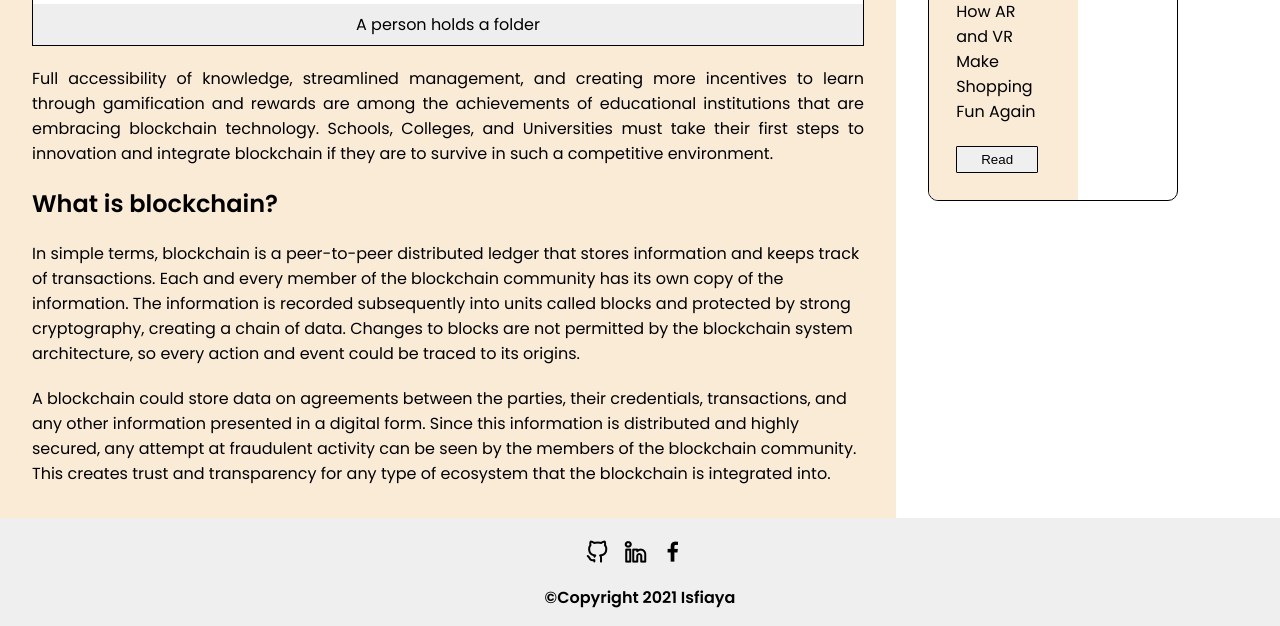
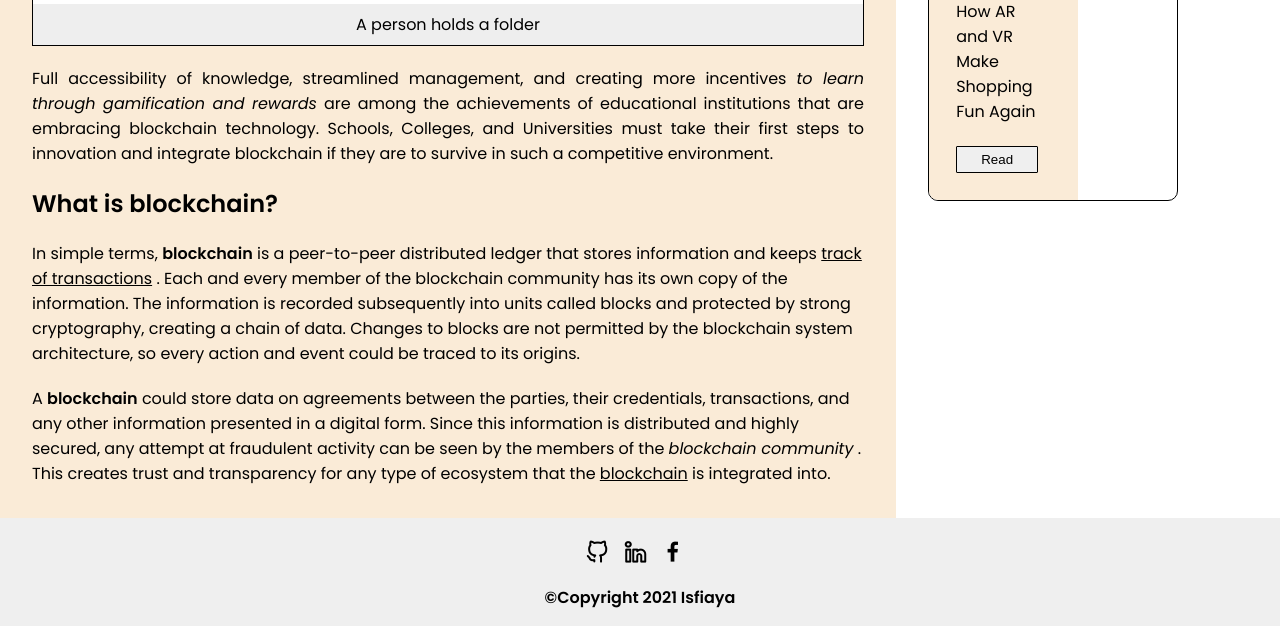
Before and after one commit to isfiaya/blog-udacity, a plain HTML site: page blog.html in a window 1280 px wide. Shown: the part 721-1347 px from the top of the page. Drawn offline with nearby package versions, Linux system fonts and the light colour scheme.

Commit message:
add: <b> <em> <u> tags

```diff
--- a/blog.html
+++ b/blog.html
@@ -37,20 +37,21 @@
         <figcaption>A person holds a folder</figcaption>
       </figure>
       <p class='main__paragraph'>Full accessibility of knowledge, streamlined management, and creating more
-        incentives to learn through gamification and rewards are among the achievements of educational
+        incentives <em>to learn through gamification and rewards</em> are among the achievements of educational
         institutions that are embracing blockchain technology. Schools, Colleges, and Universities must take
         their first steps to innovation and integrate blockchain if they are to survive in such a
         competitive environment.</p>
       <h2>What is blockchain?</h2>
-      <p>In simple terms, blockchain is a peer-to-peer distributed ledger that stores information and keeps
-        track of transactions. Each and every member of the blockchain community has its own copy of the
+      <p>In simple terms, <b>blockchain</b> is a peer-to-peer distributed ledger that stores information and keeps
+        <u>track of transactions</u> . Each and every member of the blockchain community has its own copy of the
         information. The information is recorded subsequently into units called blocks and protected by
         strong cryptography, creating a chain of data. Changes to blocks are not permitted by the blockchain
-        system architecture, so every action and event could be traced to its origins.</p>
-      <p>A blockchain could store data on agreements between the parties, their credentials, transactions, and
+        system architecture, so every action and event could be traced to its origins.
+      </p>
+      <p>A <b>blockchain</b> could store data on agreements between the parties, their credentials, transactions, and
         any other information presented in a digital form. Since this information is distributed and highly
-        secured, any attempt at fraudulent activity can be seen by the members of the blockchain community.
-        This creates trust and transparency for any type of ecosystem that the blockchain is integrated
+        secured, any attempt at fraudulent activity can be seen by the members of the <em>blockchain community</em> .
+        This creates trust and transparency for any type of ecosystem that the <u>blockchain</u> is integrated
         into.</p>
     </div>
     <!-- right -->
```
